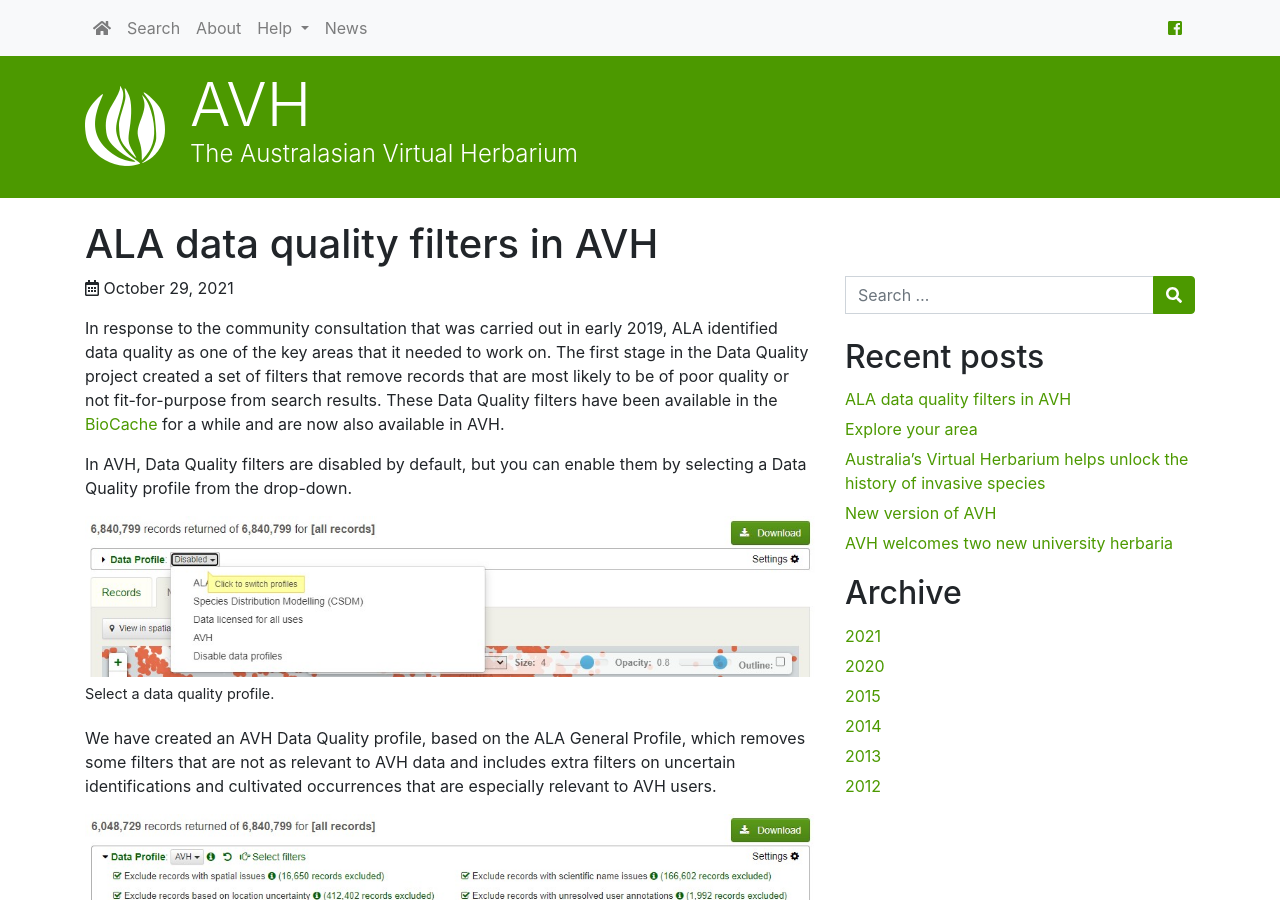
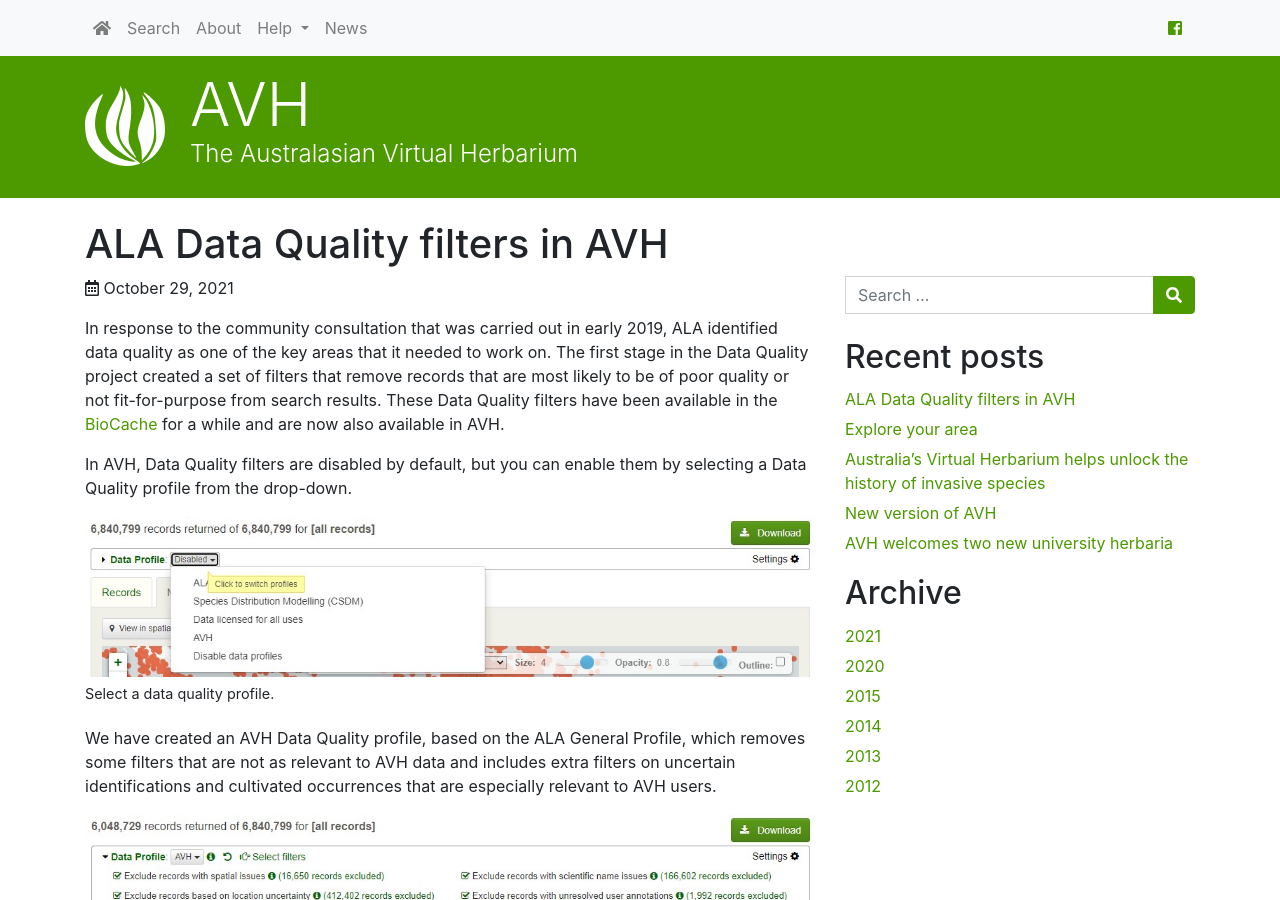
Before and after one commit to hiscom/avh.chah.org.au, a Jekyll site: the page built from _posts/2021-10-29-ala-data-quality-filters-in-avh.md, in a window 1280 px wide and 900 px high. Built offline with Jekyll 4.4.1, drawn with Linux system fonts in a browser that asks for light colours; nearby versions of some CDN libraries; comment, search, counter and statistics services are not loaded.

```diff
--- a/_posts/2021-10-29-ala-data-quality-filters-in-avh.md
+++ b/_posts/2021-10-29-ala-data-quality-filters-in-avh.md
@@ -1,6 +1,6 @@
 ---
 layout: post
-title: "ALA data quality filters in AVH"
+title: "ALA Data Quality filters in AVH"
 categories:
   - News
   - Feature
```
